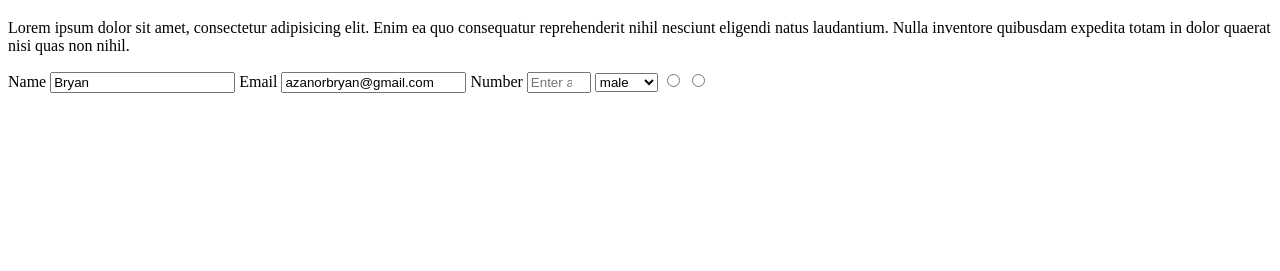
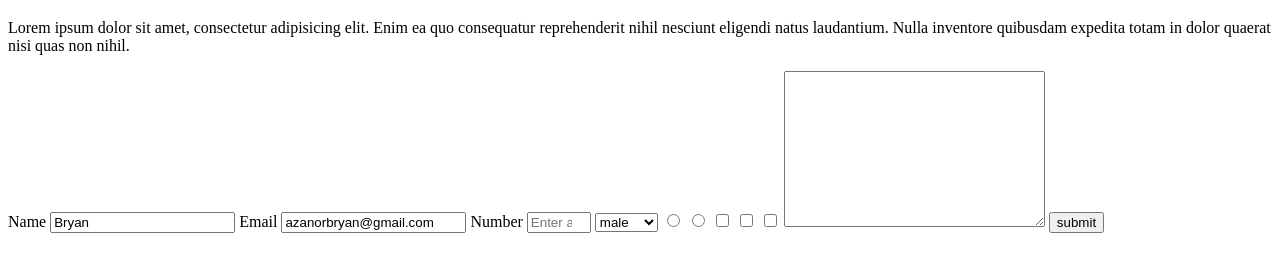
Before and after one commit to bybuk/demo_project, a plain HTML site: page index.html in a window 1280 px wide. Shown: the part 61-332 px from the top of the page. Drawn offline with Linux system fonts and the light colour scheme.

Commit message:
html part is done

```diff
--- a/index.html
+++ b/index.html
@@ -12,7 +12,7 @@
       <p id="description">Lorem ipsum dolor sit amet, consectetur adipisicing elit. Enim ea quo consequatur reprehenderit nihil nesciunt eligendi natus laudantium. Nulla inventore quibusdam expedita totam in dolor quaerat nisi quas non nihil.</p>
       <form action="" id="survey-form">
         <label for="name" id="name-label">Name</label>
-        <input type="text" value="Bryan" id="name" placeholder="Enter Name">
+        <input type="text" value="Bryan" id="name" placeholder="Enter Name" required>
         <label for="email" id="email-label">Email</label>
         <input type="email" name="" id="email" value="azanorbryan@gmail.com" placeholder="Enter your email" required>
         <label for="number" id="number-label">Number</label>
@@ -23,6 +23,11 @@
         </select>
         <input type="radio" name="gender" id="" value="Male">
         <input type="radio" name="gender" id="" value="Female">
+        <input type="checkbox" name="options" id="" value="option 1">
+        <input type="checkbox" name="options" id="" value="option 2">
+        <input type="checkbox" name="options" id="" value="option 3">
+        <textarea name="comments" id="comments" cols="30" rows="10"></textarea>
+        <button type="submit" id="submit">submit</button>
       </form>
     <script  src="js/index.js"></script>
   </body>
```
